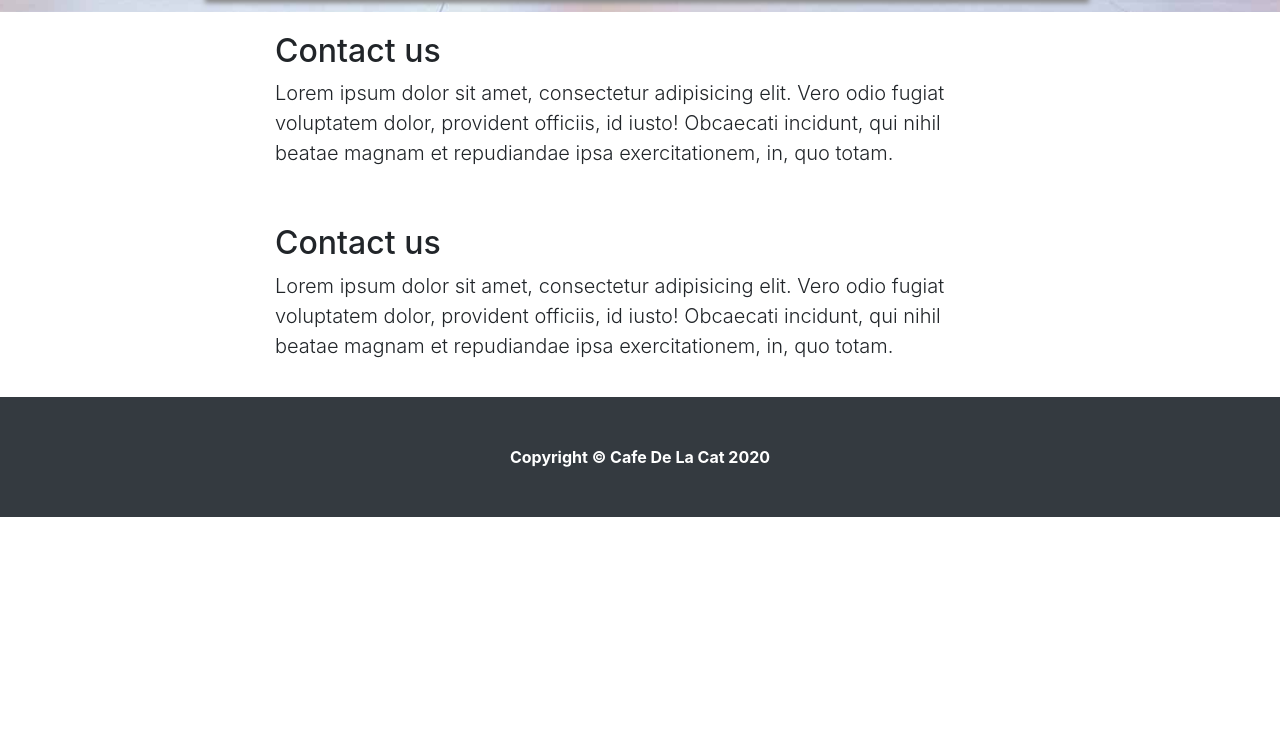
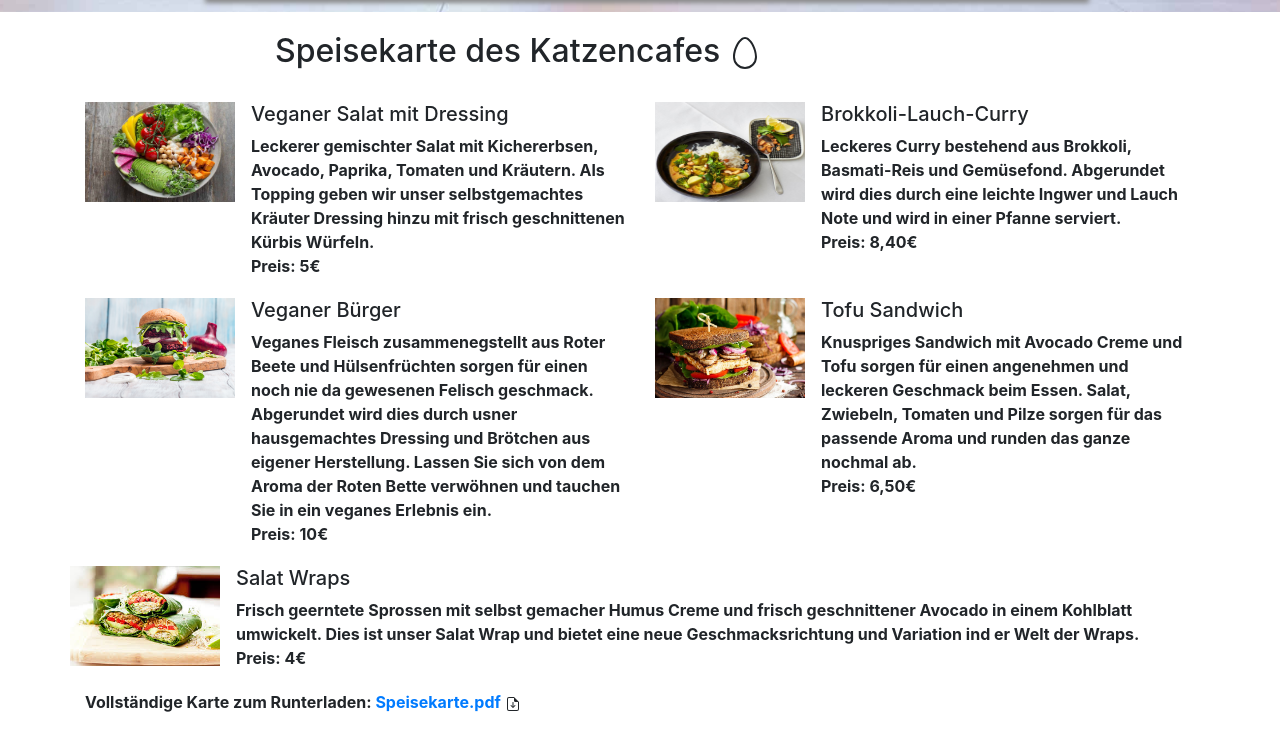
Before and after one commit to showme13467/onePager, a plain HTML site: page index.html in a window 1280 px wide. Shown: the part 2656-3400 px from the top of the page. Before the commit the page ends 3173 px from the top, so only its background shows below. Drawn offline with nearby package versions, Linux system fonts and the light colour scheme.

Commit message:
Menu added, mobile compabillity added

```diff
--- a/css-eigen/styles.scss
+++ b/css-eigen/styles.scss
@@ -262,3 +262,14 @@ opacity:1;
         background: url(../images/mapBackground.jpg) no-repeat center center; /* https://bigseventravel.com/wp-content/uploads/2019/11/Mocha-Lounge.jpg */
         background-size: cover;
     }
+
+    .collapse-content .fa.fa-heart:hover {
+      color: #f44336 !important;
+    }
+    .collapse-content .fa.fa-share-alt:hover {
+      color: #0d47a1 !important;
+    }
+
+    .media {
+      padding-bottom: 20px;
+    }
--- a/index.html
+++ b/index.html
@@ -265,33 +265,111 @@
       </div>
     </div>
       <div class="row" id="backgroundMaps">
-        <div class="col-lg-2 mx-auto" id="bannerLinks">
+        <div class="col-lg-2 col-md-2 d-none d-md-block mx-auto" id="bannerLinks">
          <!-- <img src="images/banner2.jpg" alt="https://images.otstatic.com/prod/25104884/1/huge.jpg"> -->
         </div>
-        <div class="col-lg-8 mx-auto" id="maps">
+        <div class="col-lg-8 col-md-8 col-sm-12 mx-auto" id="maps">
     <!--Google map-->
 		<div id="map-container-google-1" class="z-depth-1-half map-container" style="height: 500px">
   		  <iframe src="https://maps.google.com/maps?q=Cat Cafe Munich, Türkenstraße, München&t=&z=13&ie=UTF8&iwloc=&output=embed" frameborder="0" style="border:0" allowfullscreen></iframe>
 	 	</div>
 		<!--Google Maps-->
         </div>
-      <div class="col-lg-2 mx-auto" id="bannerRechts">
+      <div class="col-lg-2 col-md-2 d-none d-md-block mx-auto" id="bannerRechts">
         <!-- <img src="images/banner3.jpg" alt="https://images.otstatic.com/prod/25104884/1/huge.jpg"> -->
         </div>
       </div>
     </div>
   </section>
 <!-- location section-->
+<!-- Menu Section-->
   <section id="menu">
     <div class="container">
+        <div class="row">
+          <div class="col-lg-8 mx-auto">
+            <h2>Speisekarte des Katzencafes <svg class="bi bi-egg" width="1em" height="1em" viewBox="0 0 16 16" fill="currentColor" xmlns="http://www.w3.org/2000/svg">
+              <path fill-rule="evenodd" d="M8 15a5 5 0 005-5c0-1.956-.69-4.286-1.742-6.12-.524-.913-1.112-1.658-1.704-2.164C8.956 1.206 8.428 1 8 1c-.428 0-.956.206-1.554.716-.592.506-1.18 1.251-1.704 2.164C3.69 5.714 3 8.044 3 10a5 5 0 005 5zm0 1a6 6 0 006-6c0-4.314-3-10-6-10S2 5.686 2 10a6 6 0 006 6z" clip-rule="evenodd"/>
+            </svg></h2>
+            <br>
+          </div>
+        </div>
       <div class="row">
-        <div class="col-lg-8 mx-auto">
-          <h2>Contact us</h2>
-          <p class="lead">Lorem ipsum dolor sit amet, consectetur adipisicing elit. Vero odio fugiat voluptatem dolor, provident officiis, id iusto! Obcaecati incidunt, qui nihil beatae magnam et repudiandae ipsa exercitationem, in, quo totam.</p>
+        <div class="col-lg-6 mx-auto">
+          <div class="media">
+            <a href="#" id="pop">
+            <img src="images/Speisekarte/essen1.jpg" width="150px" height="100px" class="mr-3" alt="https://www.hamburg.de/image/10944368/4x3/750/563/52d2200b93594aa6029294d3820b98c6/gf/vegane-restaurants-symbolbild.jpg">
+            </a>
+            <div class="media-body">
+              <h5 class="mt-0">Veganer Salat mit Dressing</h5>
+              Leckerer gemischter Salat mit Kichererbsen, Avocado, Paprika, Tomaten und Kräutern. Als Topping geben wir unser selbstgemachtes Kräuter Dressing hinzu mit frisch geschnittenen Kürbis Würfeln.
+              <br>
+              Preis: 5€
+            </div>
+          </div>
+          </div>
+          <div class="col-lg-6 mx-auto">
+          <div class="media">
+            <img src="images/Speisekarte/essen2.jpg" width="150px" height="100px" class="mr-3" alt="https://static.essen-und-trinken.de/bilder/7e/c6/58789/galleryimage/brokkoli-lauch-curry.jpg">
+            <div class="media-body">
+              <h5 class="mt-0">Brokkoli-Lauch-Curry</h5>
+              Leckeres Curry bestehend aus Brokkoli, Basmati-Reis und Gemüsefond. Abgerundet wird dies durch eine leichte Ingwer und Lauch Note und wird in einer Pfanne serviert.
+              <br>
+              Preis: 8,40€
+            </div>
+          </div>
+        </div>
+      </div>
+        <div class="row">
+          <div class="col-lg-6 mx-auto">
+          <div class="media">
+            <img src="images/Speisekarte/essen3.jpg" class="mr-3" width="150px" height="100px" alt="https://proveg.com/de/wp-content/uploads/sites/5/2018/07/vegane-ern%C3%A4hrung.jpg">
+            <div class="media-body">
+              <h5 class="mt-0">Veganer Bürger</h5>
+              Veganes Fleisch zusammenegstellt aus Roter Beete und Hülsenfrüchten sorgen für einen noch nie da gewesenen Felisch geschmack. Abgerundet wird dies durch usner hausgemachtes Dressing und Brötchen aus eigener Herstellung. Lassen Sie sich von dem Aroma der Roten Bette verwöhnen und tauchen Sie in ein veganes Erlebnis ein.
+              <br>
+              Preis: 10€
+            </div>
+          </div>
+          </div>
+          <div class="col-lg-6 mx-auto">
+          <div class="media">
+            <img src="images/Speisekarte/essen4.jpg" class="mr-3" width="150px" height="100px" alt="https://www.peta.de/mediadb/cache/990x655/Sandwich-Adobe-Stock-125436420..jpg">
+            <div class="media-body">
+              <h5 class="mt-0">Tofu Sandwich</h5>
+              Knuspriges Sandwich mit Avocado Creme und Tofu sorgen für einen angenehmen und leckeren Geschmack beim Essen. Salat, Zwiebeln, Tomaten und Pilze sorgen für das passende Aroma und runden das ganze nochmal ab.
+              <br>
+              Preis: 6,50€
+            </div>
+          </div>
+          </div>
+        </div>
+        <div class="row">
+          <div class="col-lg-12  mx-auto">
+          <div class="media">
+            <img src="images/Speisekarte/essen5.jpg" class="mr-3" width="150px" height="100px" alt="https://vegfitblog.files.wordpress.com/2013/02/vegan-cuisine.jpg">
+            <div class="media-body">
+              <h5 class="mt-0">Salat Wraps</h5>
+              Frisch geerntete Sprossen mit selbst gemacher Humus Creme und frisch geschnittener Avocado in einem Kohlblatt umwickelt. Dies ist unser Salat Wrap und bietet eine neue Geschmacksrichtung und Variation ind er Welt der Wraps.
+            <br>
+            Preis: 4€
+            </div>
+          </div>
+        </div>
+        </div>
+        <div class="row">
+          <div class="col-12">
+            <p>Vollständige Karte zum Runterladen: <a href="Speisekarte/Speisekarte.pdf" download>
+              Speisekarte.pdf</a> <svg class="bi bi-file-earmark-arrow-down" width="1em" height="1em" viewBox="0 0 16 16" fill="currentColor" xmlns="http://www.w3.org/2000/svg">
+                <path d="M4 1h5v1H4a1 1 0 00-1 1v10a1 1 0 001 1h8a1 1 0 001-1V6h1v7a2 2 0 01-2 2H4a2 2 0 01-2-2V3a2 2 0 012-2z"/>
+                <path d="M9 4.5V1l5 5h-3.5A1.5 1.5 0 019 4.5z"/>
+                <path fill-rule="evenodd" d="M5.646 9.146a.5.5 0 01.708 0L8 10.793l1.646-1.647a.5.5 0 01.708.708l-2 2a.5.5 0 01-.708 0l-2-2a.5.5 0 010-.708z" clip-rule="evenodd"/>
+                <path fill-rule="evenodd" d="M8 6a.5.5 0 01.5.5v4a.5.5 0 01-1 0v-4A.5.5 0 018 6z" clip-rule="evenodd"/>
+              </svg></p><!--http://www.sehnsuchtskueche.de/Speisekarte.pdf-->
+          </div>
         </div>
       </div>
   </section>
-
+<!-- Menu Section-->
   <section id="cats">
     <div class="container">
       <div class="row">
@@ -320,5 +398,6 @@
     <script src="js-eigen/video.js"></script>
     <script src="js-eigen/readmore.js"></script>
     <script src="js-eigen/openingtime.js"></script>
+    <script src="js-eigen/imagePreviewFood.js"></script>
   </body>
 </html>
```
Also changed, not shown: css-eigen/styles.css, images/Speisekarte/essen1.jpg (added), images/Speisekarte/essen2.jpg (added), images/Speisekarte/essen3.jpg (added), images/Speisekarte/essen4.jpg (added), images/Speisekarte/essen5.jpg (added), 2 other files.
